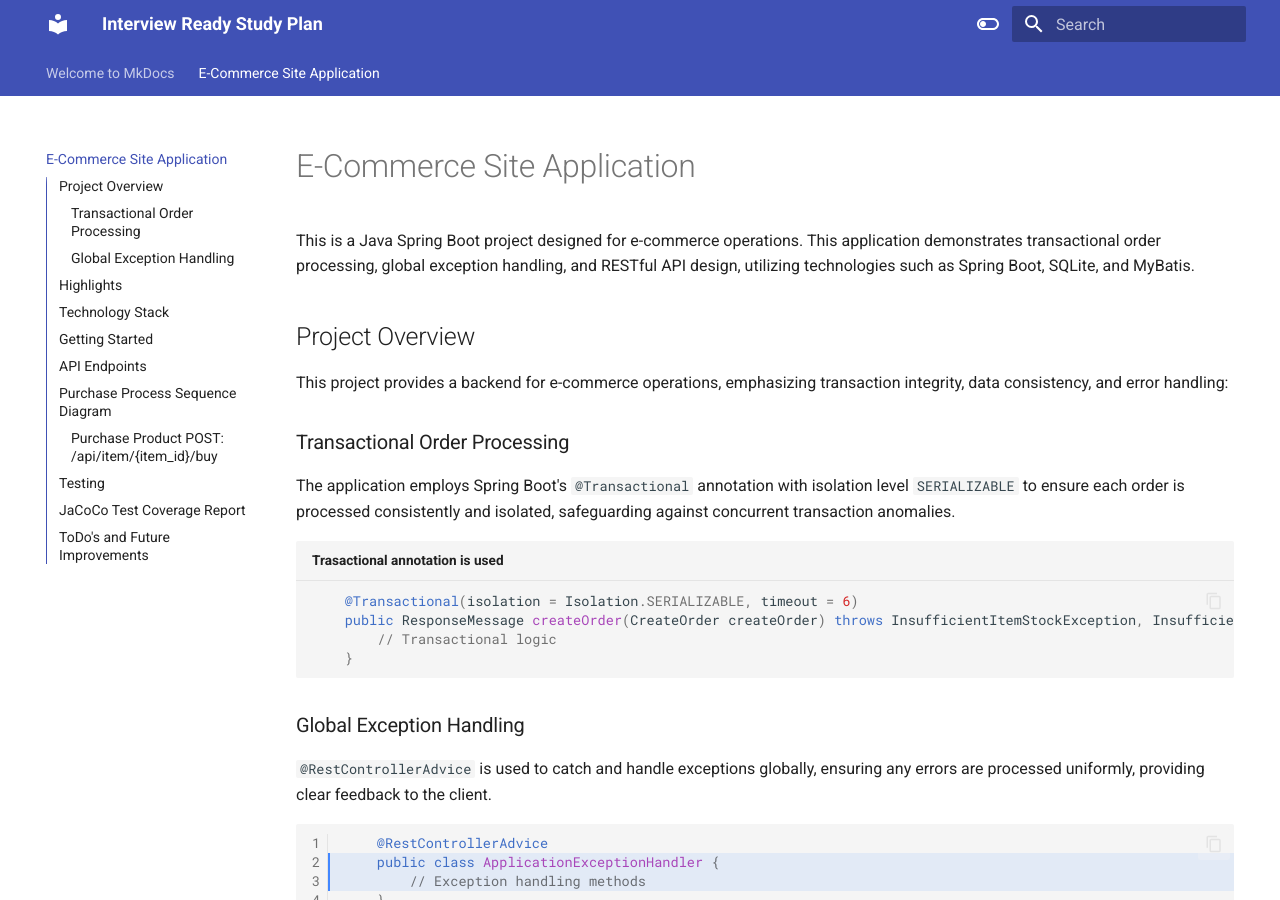
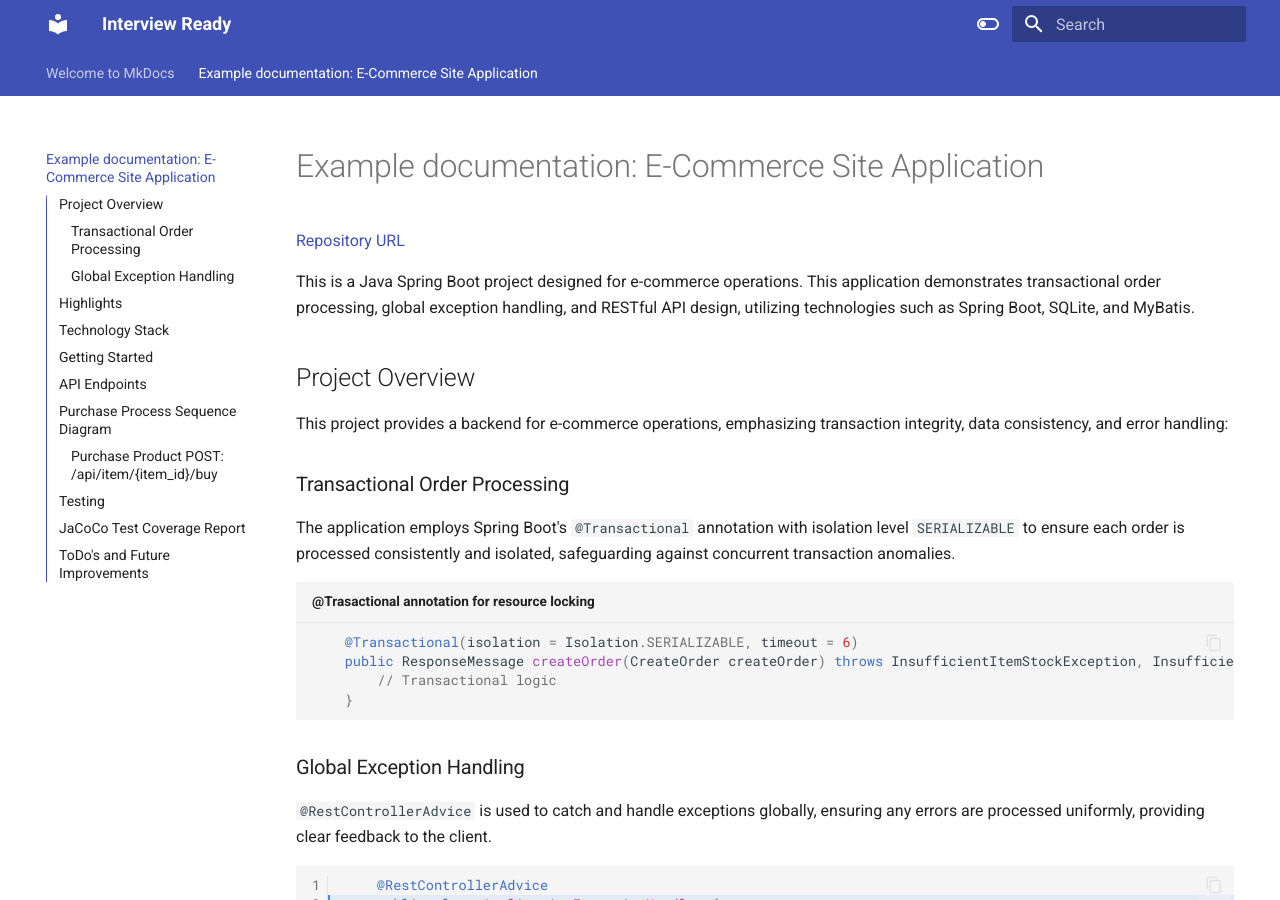
Before and after one commit to rohitanand7890/interview-ready, an MkDocs documentation site: the page built from docs/demo.md, in a window 1280 px wide and 900 px high. Built offline with MkDocs 1.6.1 and Material for MkDocs 9.7.7, drawn with Linux system fonts in a browser that asks for light colours.

Commit message:
Update documentation

````diff
--- a/docs/demo.md
+++ b/docs/demo.md
@@ -1,4 +1,6 @@
-# E-Commerce Site Application
+# Example documentation: E-Commerce Site Application
+
+[Repository URL](https://github.com/rohitanand7890/E-CommerceSite)
 
 This is a Java Spring Boot project designed for e-commerce operations. This application demonstrates transactional order processing, global exception handling, and RESTful API design, utilizing technologies such as Spring Boot, SQLite, and MyBatis.
 
@@ -10,7 +12,7 @@ This project provides a backend for e-commerce operations, emphasizing transacti
 
 The application employs Spring Boot's `@Transactional` annotation with isolation level `SERIALIZABLE` to ensure each order is processed consistently and isolated, safeguarding against concurrent transaction anomalies.
 
-```java title="Trasactional annotation is used"
+```java title="@Trasactional annotation for resource locking"
     @Transactional(isolation = Isolation.SERIALIZABLE, timeout = 6)
     public ResponseMessage createOrder(CreateOrder createOrder) throws InsufficientItemStockException, InsufficientUserBalanceException {
         // Transactional logic
@@ -131,7 +133,7 @@ Generate Test Coverage Report with:
 
 ## JaCoCo Test Coverage Report
 image
-![Report](./jacoco-test-coverage-report.png)
+![Report](../images/jacoco-test-coverage-report.png)
 
 ## ToDo's and Future Improvements
 
--- a/mkdocs.yml
+++ b/mkdocs.yml
@@ -1,4 +1,5 @@
-site_name: Interview Ready Study Plan
+site_name: Interview Ready
+site_url: https://rohitanand7890.github.io/interview-ready/
 theme:
   name: material
   features:
````
Also changed, not shown: README.md (+26 -1 lines), images/jacoco-test-coverage-report.png (renamed from docs/jacoco-test-coverage-report.png).
